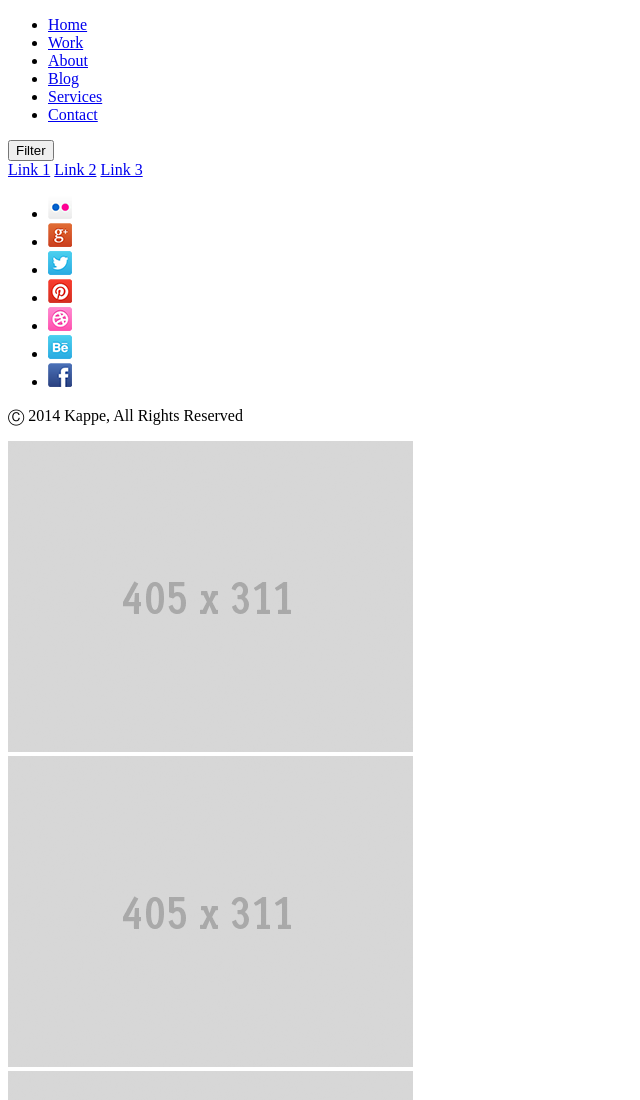
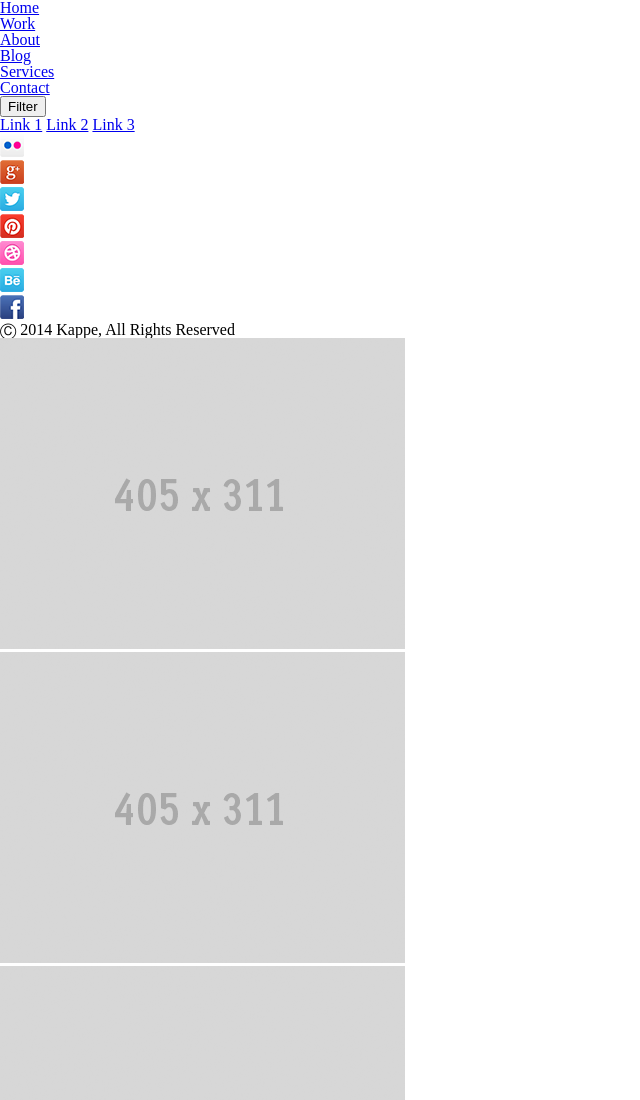
Before and after one commit to fedcalmus/kappe, a plain HTML site: page index.html in a window 1280 px wide. Shown: the top 1100 px of the page, without its empty margins (0-640 px from the left). Drawn offline with Linux system fonts and the light colour scheme.

Commit message:
Added reset css

```diff
--- a/index.html
+++ b/index.html
@@ -7,6 +7,10 @@
           content="With your faith make the goals of your life's symphony" />
     <meta name="keywords"
           content="fedcalmus, kappe" />
+
+    <!-- Start Theme CSS -->
+    <link rel="stylesheet" href="style/main.css">
+    <!--Emd Theme CSS-->
 </head>
 <body>
 <div class="container">
--- /dev/null
+++ b/style/main.css
@@ -0,0 +1,48 @@
+/* http://meyerweb.com/eric/tools/css/reset/
+   v2.0 | 20110126
+   License: none (public domain)
+*/
+
+html, body, div, span, applet, object, iframe,
+h1, h2, h3, h4, h5, h6, p, blockquote, pre,
+a, abbr, acronym, address, big, cite, code,
+del, dfn, em, img, ins, kbd, q, s, samp,
+small, strike, strong, sub, sup, tt, var,
+b, u, i, center,
+dl, dt, dd, ol, ul, li,
+fieldset, form, label, legend,
+table, caption, tbody, tfoot, thead, tr, th, td,
+article, aside, canvas, details, embed,
+figure, figcaption, footer, header, hgroup,
+menu, nav, output, ruby, section, summary,
+time, mark, audio, video {
+    margin: 0;
+    padding: 0;
+    border: 0;
+    font-size: 100%;
+    font: inherit;
+    vertical-align: baseline;
+}
+/* HTML5 display-role reset for older browsers */
+article, aside, details, figcaption, figure,
+footer, header, hgroup, menu, nav, section {
+    display: block;
+}
+body {
+    line-height: 1;
+}
+ol, ul {
+    list-style: none;
+}
+blockquote, q {
+    quotes: none;
+}
+blockquote:before, blockquote:after,
+q:before, q:after {
+    content: '';
+    content: none;
+}
+table {
+    border-collapse: collapse;
+    border-spacing: 0;
+}
```
Also changed, not shown: main.css (added).
